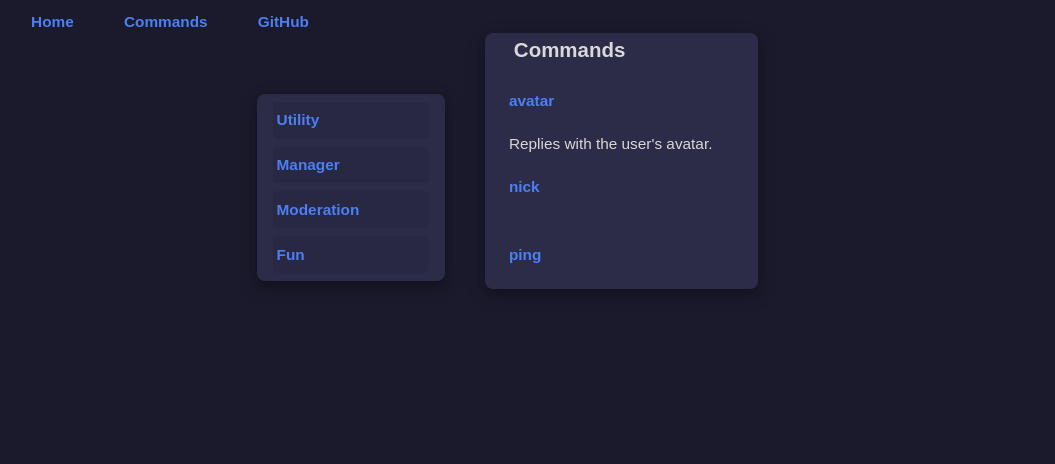
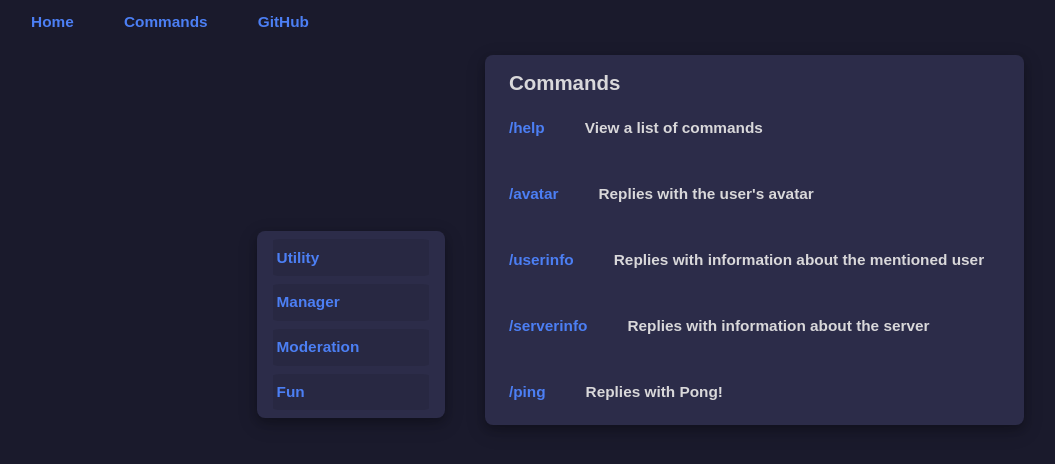
Before and after one commit to Crymepunk/rajikaru.xyz, a Next.js app: page /commands in a window 1280 px wide. Shown: the top 464 px of the page, without its empty margins (7-1062 px from the left). Built offline with nearby package versions, Linux system fonts and the light colour scheme.

Commit message:
Added descriptions for all of the commands continued moving parts of the site over to proper scaling

```diff
--- a/pages/commands.js
+++ b/pages/commands.js
@@ -43,7 +43,7 @@ export default function commands() {
         }`}
       </style>
       <Navbar />
-       <div id="utility" className={menuStyles.commandsMenu}>
+       <div className={menuStyles.commandsMenu}>
           <div>
             <div className={menuStyles.list}>
                 <a className={menuStyles.tabbuttons} href="#Utility" onClick={() => utilitymenu()}>Utility</a>
@@ -60,57 +60,86 @@ export default function commands() {
             </div>
        </div>
         <div className={menuStyles.commandsList}>
-        <div className={menuStyles.header}>Commands</div>
+        <div className={menuStyles.CommandsHeader}>Commands</div>
           <div id="commandsList1">
               <div>
-                <div className={menuStyles.commands}>avatar</div>
-                <div className={menuStyles.commandsDesc}>Replies with the user&apos;s avatar.</div>
+                <div className={menuStyles.commands}>/help</div>
+                <div className={menuStyles.commandsDesc}>View a list of commands</div>
                   <br/>
-                <div className={menuStyles.commands}>nick</div>
+                <div className={menuStyles.commands}>/avatar</div>
+                <div className={menuStyles.commandsDesc}>Replies with the user&apos;s avatar</div>
                   <br/>
-                <div className={menuStyles.commands}>ping</div>
+                <div className={menuStyles.commands}>/userinfo</div>
+                <div className={menuStyles.commandsDesc}>Replies with information about the mentioned user</div>
+                  <br/>
+                <div className={menuStyles.commands}>/serverinfo</div>
+                <div className={menuStyles.commandsDesc}>Replies with information about the server</div>
+                  <br/>
+                <div className={menuStyles.commands}>/ping</div>
+                <div className={menuStyles.commandsDesc}>Replies with Pong!</div>
                   <br/>
               </div>
             </div>
           <div id="commandsList2" className="invisible">
             <div>
-              <div className={menuStyles.commands}>settings</div>
+              <div className={menuStyles.commands}>/settings</div>
                 <br/>
-              <div className={menuStyles.commands}>role</div>
+              <div className={menuStyles.commands}>/role</div>
             </div>
           </div>
           <div id="commandsList3" className="invisible">
-              <div className={menuStyles.commands}>ban</div>
+              <div className={menuStyles.commands}>/ban</div>
+              <div className={menuStyles.commandsDesc}>Bans the pinged member</div>
                 <br/>
-              <div className={menuStyles.commands}>unban</div>
+              <div className={menuStyles.commands}>/unban</div>
+              <div className={menuStyles.commandsDesc}>Unbans the specified user</div>
                 <br/>
-              <div className={menuStyles.commands}>kick</div>
+              <div className={menuStyles.commands}>/kick</div>
+              <div className={menuStyles.commandsDesc}>Kicks the pinged member</div>
                 <br/>
-              <div className={menuStyles.commands}>warn</div>
+              <div className={menuStyles.commands}>/warn</div>
+              <div className={menuStyles.commandsDesc}>Warns the pinged member</div>
                 <br/>
-              <div className={menuStyles.commands}>infractions</div>
+              <div className={menuStyles.commands}>/infractions</div>
+              <div className={menuStyles.commandsDesc}>Show, clear, or remove infractions from a member</div>
                 <br/>
-              <div className={menuStyles.commands}>purge</div>
+              <div className={menuStyles.commands}>/purge</div>
+              <div className={menuStyles.commandsDesc}>Removes messages</div>
                 <br/>
-              <div className={menuStyles.commands}>say</div>
+              <div className={menuStyles.commands}>/nick</div>
+              <div className={menuStyles.commandsDesc}>Gives a specified nickname to the mentioned user</div>
+                <br/>
+              <div className={menuStyles.commands}>/say</div>
+              <div className={menuStyles.commandsDesc}>Says the message you tell it to say</div>
           </div>
           <div id="commandsList4" className="invisible">
             <div>
-              <div className={menuStyles.commands}>cuddle</div>
+              <div className={menuStyles.commands}>/cuddle</div>
+              <div className={menuStyles.commandsDesc}>Cuddles the pinged member</div>
                 <br/>
-              <div className={menuStyles.commands}>hug</div>
+              <div className={menuStyles.commands}>/hug</div>
+              <div className={menuStyles.commandsDesc}>Hugs the pinged member</div>
                 <br/>
-              <div className={menuStyles.commands}>pat</div>
+              <div className={menuStyles.commands}>/pat</div>
+              <div className={menuStyles.commandsDesc}>Pats the pinged member</div>
                 <br/>
-              <div className={menuStyles.commands}>slap</div>
+              <div className={menuStyles.commands}>/slap</div>
+              <div className={menuStyles.commandsDesc}>Slaps the pinged member</div>
                 <br/>
-              <div className={menuStyles.commands}>coinflip</div>
+              <div className={menuStyles.commands}>/neko</div>
+              <div className={menuStyles.commandsDesc}>Sends a random catperson image</div>
                 <br/>
-              <div className={menuStyles.commands}>neko</div>
+              <div className={menuStyles.commands}>/coinflip</div>
+              <div className={menuStyles.commandsDesc}>Replies with either Heads or Tails</div>
                 <br/>
-              <div className={menuStyles.commands}>owoify</div>
+              <div className={menuStyles.commands}>/8ball</div>
+              <div className={menuStyles.commandsDesc}>Answers questions for you</div>
                 <br/>
-              <div className={menuStyles.commands}>gayrate</div>
+              <div className={menuStyles.commands}>/owoify</div>
+              <div className={menuStyles.commandsDesc}>Owoifies your text</div>
+                <br/>
+              <div className={menuStyles.commands}>/gayrate</div>
+              <div className={menuStyles.commandsDesc}>How gay is the pinged person(Random)</div>
             </div>
           </div>
         </div>
--- a/styles/menu.module.css
+++ b/styles/menu.module.css
@@ -1,21 +1,17 @@
-.header {
+.CommandsHeader {
   color: rgb(217, 216, 218);
   font-family: Arial, Helvetica, sans-serif;
   font-weight: bolder;
   font-size: 1.6vw;
-  margin: 2%
+  margin-top: 2vh;
 }
 
 .commandsMenu {
   background-color: #2c2c49;
-  margin-top: 5%;
   width: 15%;
   margin-left: 20%;
-  padding-top: 0.01%;
-  padding-bottom: 0.01%;
   border-radius: 1vh;
   box-shadow: 0 4px 8px 0 rgba(0, 0, 0, 0.2), 0 6px 20px 0 rgba(0, 0, 0, 0.19);
-  margin-right: 0%;
   display: inline-block;
 }
 
@@ -46,6 +42,7 @@
 .commandsList {
   background-color: #2c2c49;
   margin-left: 5vh;
+  margin-top: 3vh;
   padding-left: 3vh;
   padding-bottom: 0.01%;
   border-radius: 1vh;
@@ -57,17 +54,17 @@
   font-family: Arial, Helvetica, sans-serif;
   display: inline-block;
   font-size: 1.2vw;
+  margin-right: 5vh;
+  font-weight: bold;
 }
 
 .commands {
   color: rgb(76, 127, 244);
-  text-decoration: none;
   font-family: Arial, Helvetica, sans-serif;
   font-size: 1.2vw;
   font-weight: bold;
   display: inline-block;
-  margin-right: 18%;
-  margin-top: 10%;
-  margin-bottom: 10%;
-  border-radius: 5%;
+  margin-right: 5vh;
+  margin-top: 3vh;
+  margin-bottom: 3vh;
 }
```
